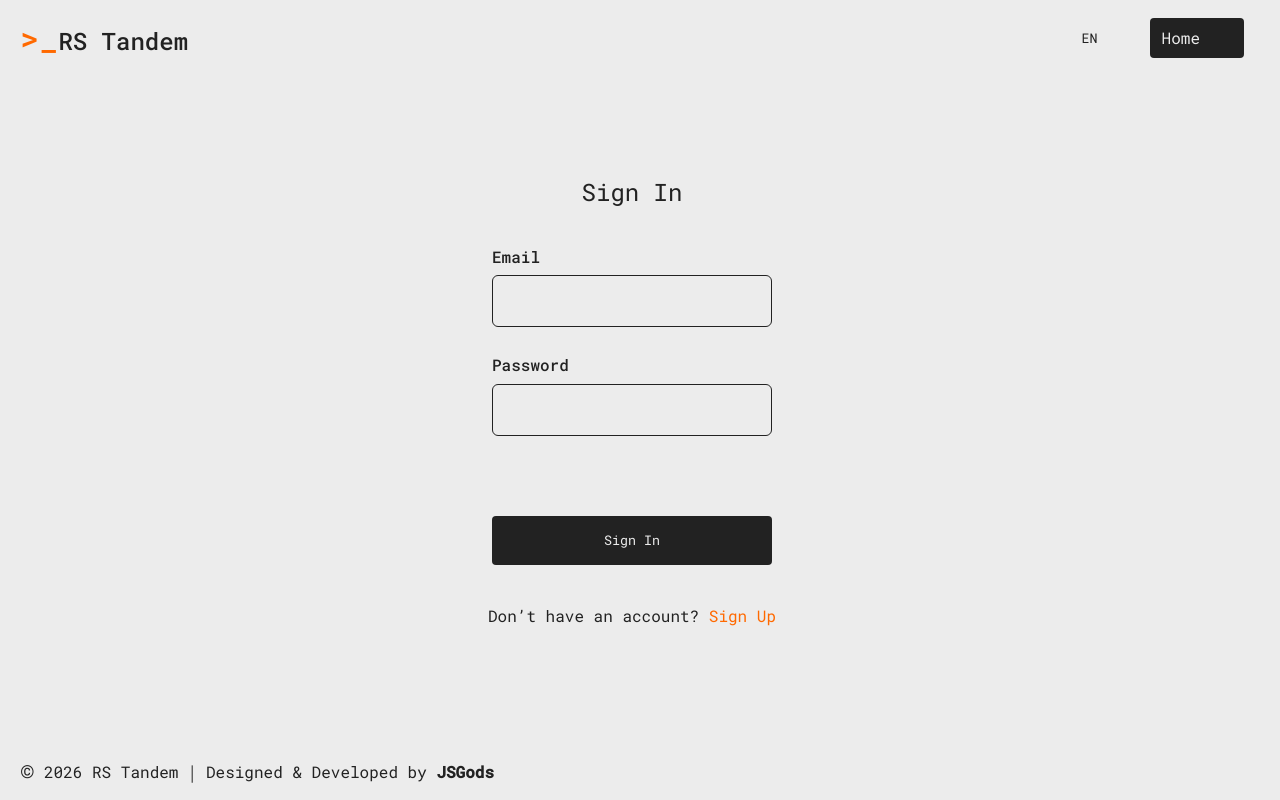
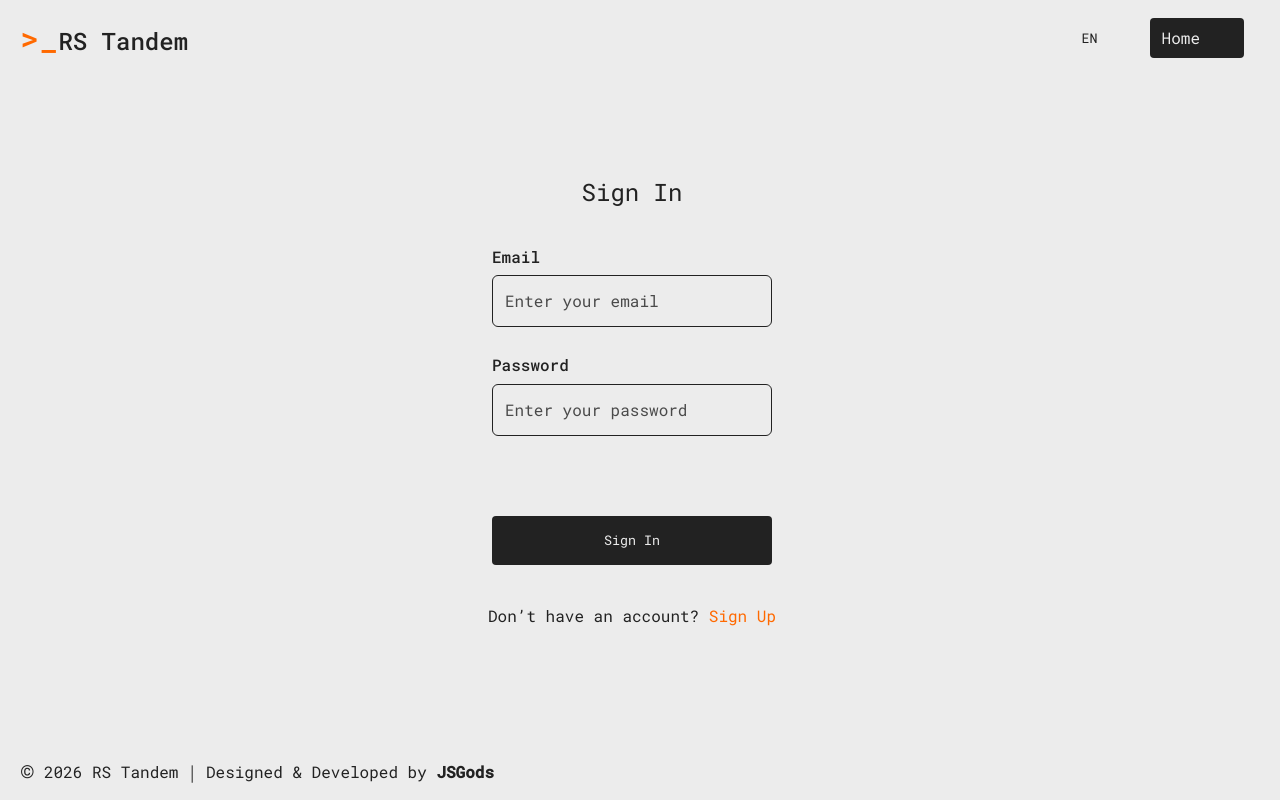
Before and after one commit to jsgods-rs-tandem/rs-tandem, an Angular app in the folder packages/frontend/: page /#/sign-in in a window 1280 px wide. Built offline with nearby package versions, Linux system fonts and the light colour scheme.

Commit message:
fix: auth - add input placeholders

```diff
--- a/packages/frontend/src/pages/sign-in/sign-in.component.html
+++ b/packages/frontend/src/pages/sign-in/sign-in.component.html
@@ -10,6 +10,7 @@
       targetType="email"
       formControlName="email"
       label="Email"
+      placeholder="Enter your email"
       [hasError]="signInForm.controls.email.touched && signInForm.controls.email.invalid"
       [errorText]="getErrorText('email')"
     />
@@ -19,6 +20,7 @@
       targetType="password"
       formControlName="password"
       label="Password"
+      placeholder="Enter your password"
       [hasError]="signInForm.controls.password.touched && signInForm.controls.password.invalid"
       [errorText]="getErrorText('password')"
     />
--- a/packages/frontend/src/pages/sign-up/sign-up.component.html
+++ b/packages/frontend/src/pages/sign-up/sign-up.component.html
@@ -10,6 +10,7 @@
       targetType="text"
       formControlName="username"
       label="Username"
+      placeholder="Enter your username"
       [hasError]="signUpForm.controls.username.touched && signUpForm.controls.username.invalid"
       [errorText]="getErrorText('username')"
     />
@@ -19,6 +20,7 @@
       targetType="email"
       formControlName="email"
       label="Email"
+      placeholder="Enter your email"
       [hasError]="signUpForm.controls.email.touched && signUpForm.controls.email.invalid"
       [errorText]="getErrorText('email')"
     />
@@ -28,6 +30,7 @@
       targetType="password"
       formControlName="password"
       label="Password"
+      placeholder="Enter your password"
       [hasError]="signUpForm.controls.password.touched && signUpForm.controls.password.invalid"
       [errorText]="getErrorText('password')"
     />
```
